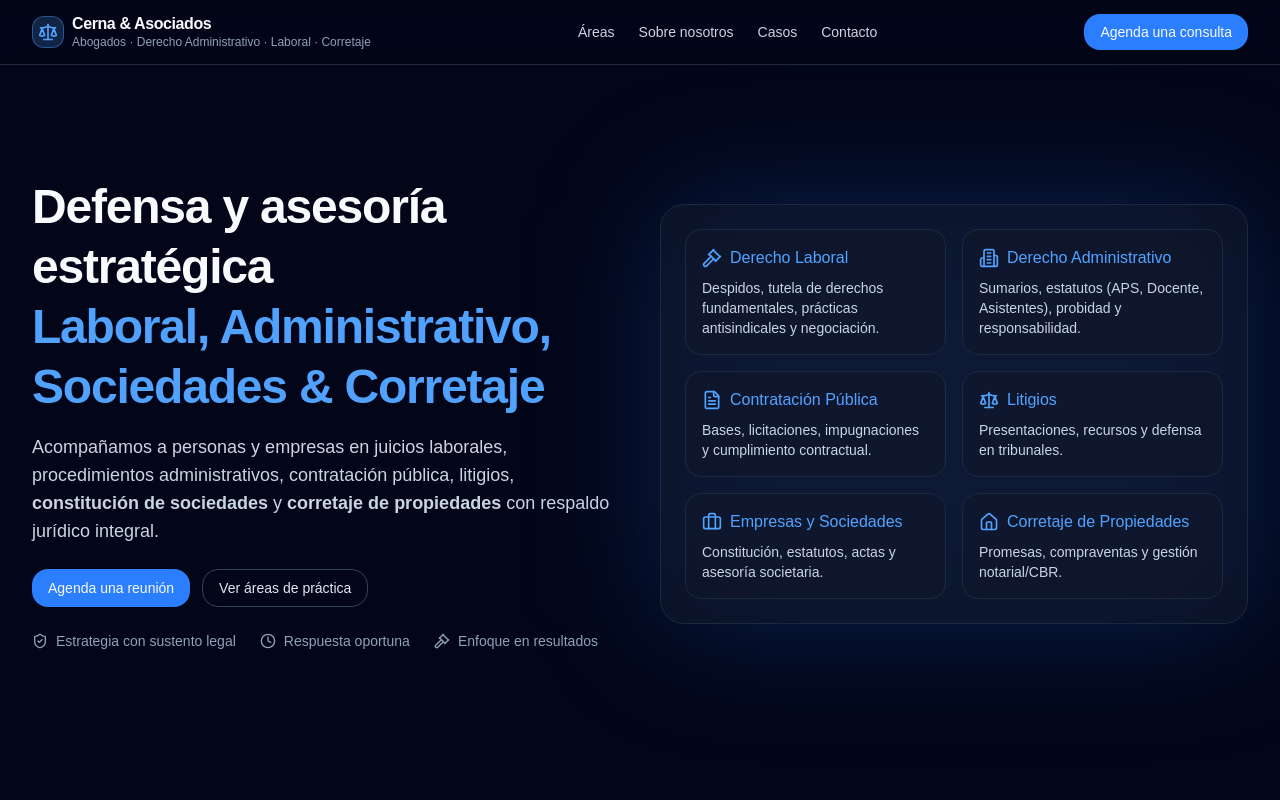
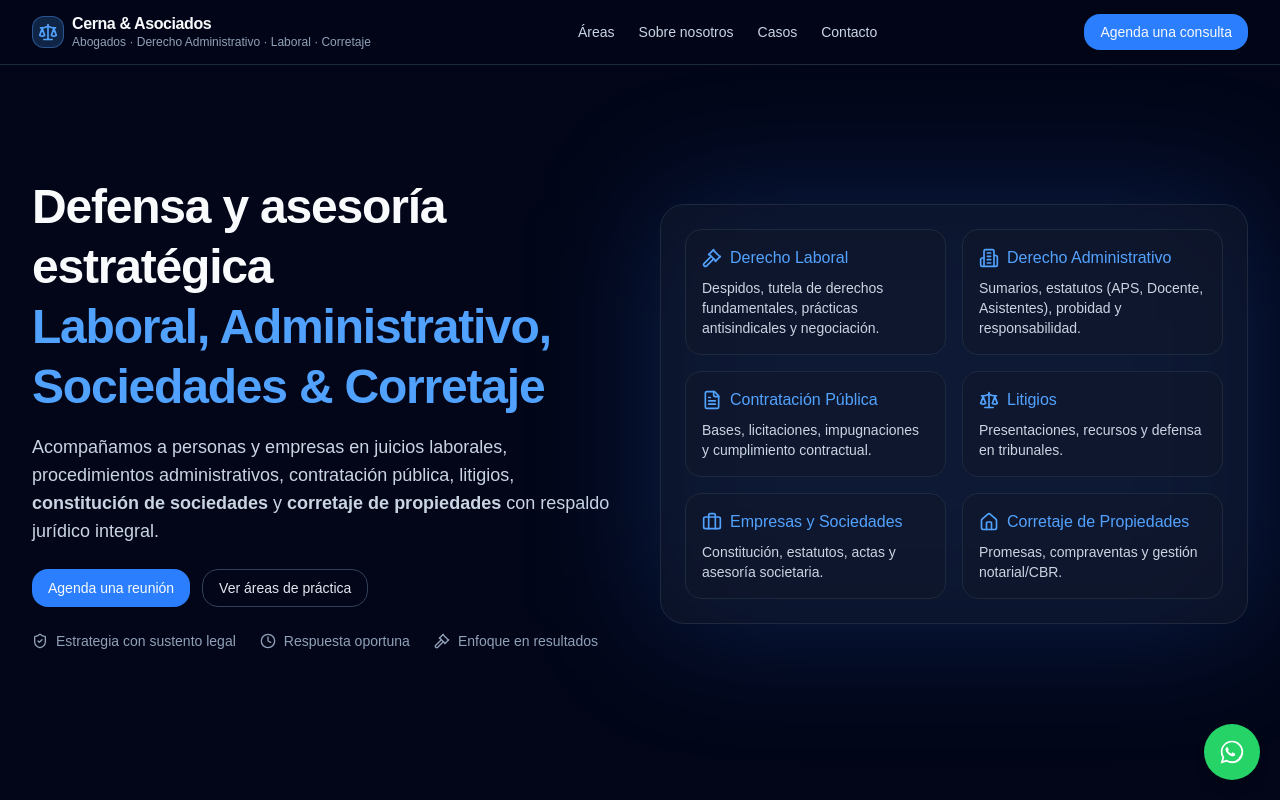
Before and after one commit to RanaWow/cerna-asociados-web, a Next.js app: page / in a window 1280 px wide. Shown: the top 800 px of the page. Built offline with nearby package versions, Linux system fonts and the light colour scheme.

Commit message:
feat: agregar botón flotante de WhatsApp

```diff
--- a/src/app/page.tsx
+++ b/src/app/page.tsx
@@ -151,7 +151,6 @@ export default function Page() {
       <section id="casos" className="mx-auto max-w-7xl px-4 sm:px-6 lg:px-8 py-16">
         <div className="max-w-3xl">
           <h2 className="text-3xl font-bold tracking-tight">Experiencia y casos</h2>
-          <p className="mt-3 text-slate-300">Algunos tipos de asuntos que hemos abordado (sin revelar información sensible):</p>
         </div>
         <div className="mt-8 grid md:grid-cols-3 gap-6">
           <CaseCard title="Tutela laboral y despidos" text="Defensas y demandas por vulneración de derechos fundamentales y despidos indebidos." />
@@ -229,6 +228,28 @@ export default function Page() {
           © {new Date().getFullYear()} Cerna &amp; Asociados. Todos los derechos reservados.
         </div>
       </footer>
+
+      {/* ===== BOTÓN FLOTANTE WHATSAPP ===== */}
+      <a
+        href="https://wa.me/56961946929?text=Hola%2C%20quiero%20hacer%20una%20consulta"
+        className="fixed bottom-5 right-5 h-14 w-14 rounded-full bg-[#25D366] text-white shadow-lg flex items-center justify-center hover:bg-[#128C7E] focus:outline-none focus:ring-2 focus:ring-white/30 transition-colors"
+        target="_blank"
+        rel="noopener"
+        aria-label="Escríbenos por WhatsApp"
+        title="WhatsApp"
+      >
+        {/* Ícono WhatsApp (SVG inline, color blanco) */}
+        <svg
+          viewBox="0 0 32 32"
+          aria-hidden="true"
+          className="h-7 w-7"
+          fill="currentColor"
+        >
+          <path d="M19.11 17.39c-.3-.15-1.73-.85-2-.95s-.46-.15-.65.15-.75.95-.92 1.15-.34.22-.63.07a6.63 6.63 0 0 1-1.95-1.2 7.3 7.3 0 0 1-1.35-1.67c-.14-.23 0-.36.1-.5s.23-.27.34-.42a1.65 1.65 0 0 0 .22-.37.45.45 0 0 0 0-.42c0-.15-.64-1.56-.88-2.13s-.47-.5-.65-.5h-.55a1 1 0 0 0-.73.34 3.06 3.06 0 0 0-.96 2.27 5.31 5.31 0 0 0 1.11 2.84 12.12 12.12 0 0 0 4.64 4.18 15.86 15.86 0 0 0 1.58.58 3.8 3.8 0 0 0 1.74.11 2.83 2.83 0 0 0 1.86-1.31 2.33 2.33 0 0 0 .16-1.31c-.05-.08-.24-.15-.54-.3zM16.02 3.2A12.79 12.79 0 0 0 3.2 15.99a12.6 12.6 0 0 0 1.74 6.42L3 29l6.76-1.78a12.86 12.86 0 0 0 6.25 1.6h.01a12.79 12.79 0 0 0 12.79-12.79A12.72 12.72 0 0 0 16.02 3.2zm7.54 20.33a10.86 10.86 0 0 1-7.55 3.13h-.01a10.94 10.94 0 0 1-5.56-1.5l-.4-.24-4.01 1.05 1.07-3.91-.26-.4a10.93 10.93 0 0 1-1.68-5.81 10.88 10.88 0 0 1 18.57-7.68 10.73 10.73 0 0 1 3.15 7.54 10.85 10.85 0 0 1-3.32 7.22z" />
+        </svg>
+        <span className="sr-only">Abrir WhatsApp</span>
+      </a>
+      {/* ===== FIN BOTÓN FLOTANTE WHATSAPP ===== */}
     </div>
   );
 }
```
